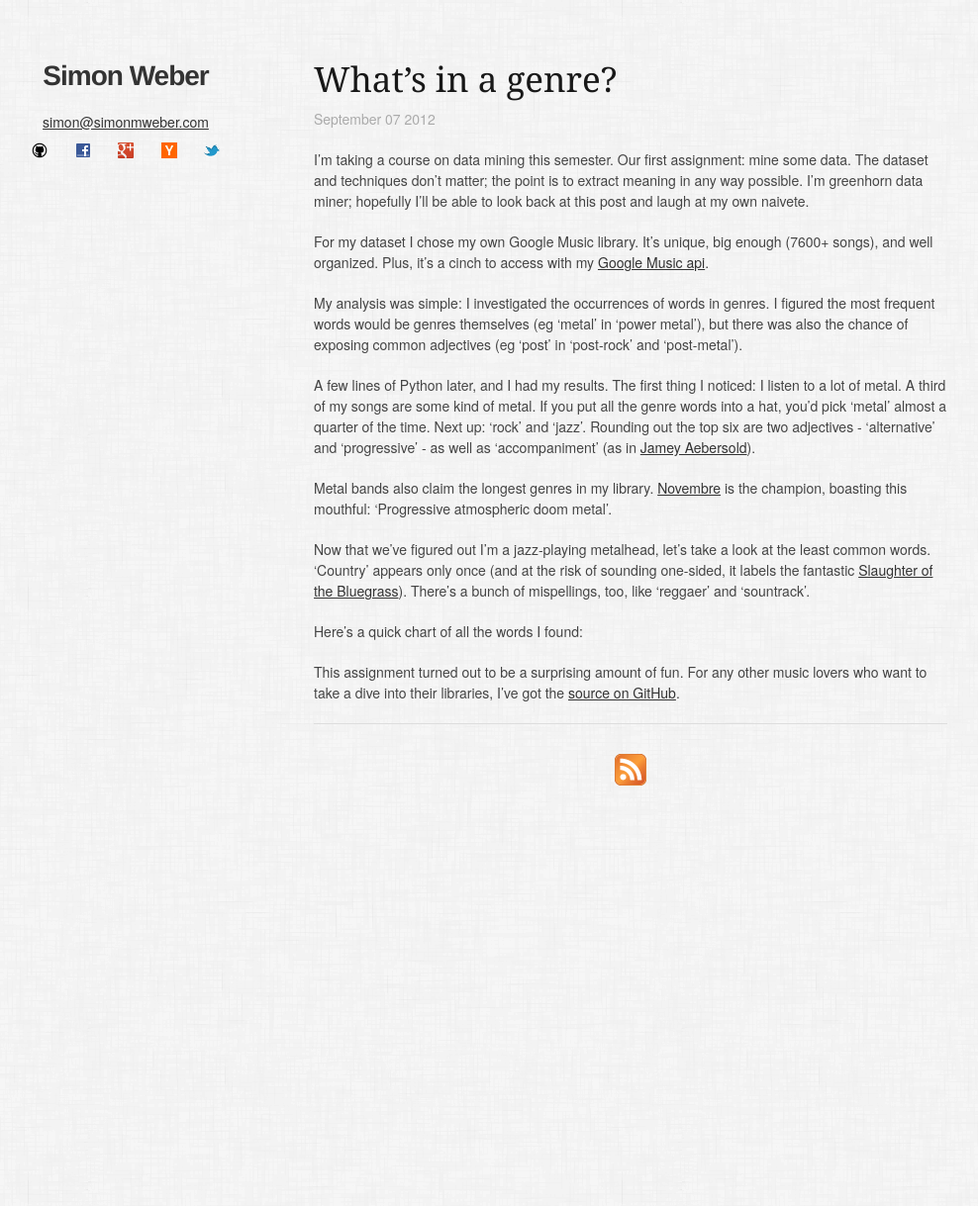
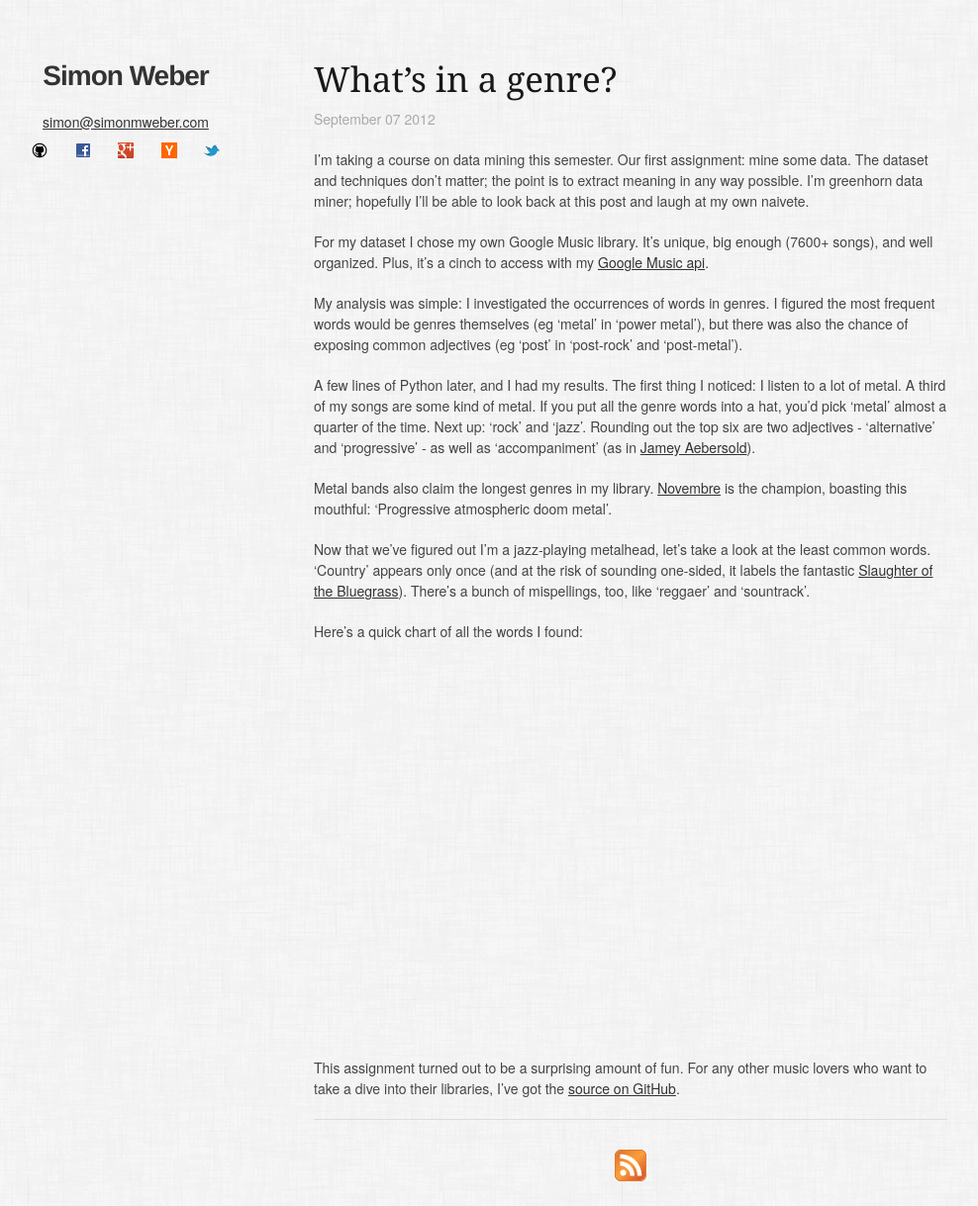
Before and after one commit to simon-weber/simon-weber.github.com, a Jekyll site: the page built from _posts/2012-09-07-whats-in-a-genre.md, in a window 1280 px wide. Shown: the whole page at 99% size, without its empty margins (153-1141 px from the left). Built offline with Jekyll 4.4.1, drawn with Linux system fonts in a browser that asks for light colours; nearby versions of some CDN libraries; comment, search, counter and statistics services are not loaded; before the commit the page ends 900 px from its top, so only the background shows below that.

Commit message:
make genre chart a bit bigger

```diff
--- a/_posts/2012-09-07-whats-in-a-genre.md
+++ b/_posts/2012-09-07-whats-in-a-genre.md
@@ -53,6 +53,6 @@
 
 Here's a quick chart of all the words I found:
 
-<div id="words_chart" class="eleven columns alpha"> </div>
+<div id="words_chart" class="eleven columns" style="height: 400px;"> </div>
 
 This assignment turned out to be a surprising amount of fun. For any other music lovers who want to take a dive into their libraries, I've got the [source on GitHub](https://github.com/simon-weber/Google-Music-genre-analysis).
```
